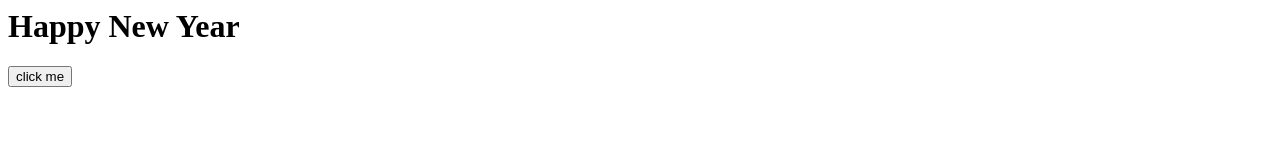
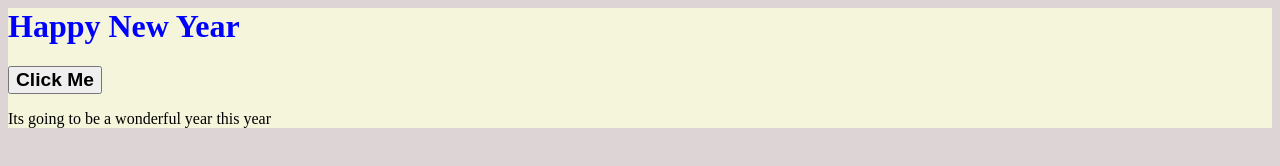
Before and after one commit to Njoroge1980/happynewyear, a plain HTML site: page index.html in a window 1280 px wide. Drawn offline with Linux system fonts and the light colour scheme.

Commit message:
updated narrative in index.html

```diff
--- a/index.html
+++ b/index.html
@@ -1,5 +1,9 @@
 <html>
+    <link rel="stylesheet" href="styles.css">
+    <script src="script.js"></script>
+    <div>
     <h1>Happy New Year</h1>
-        <button>click me</button>
-
+            <button  id = "mybutton" class="w3-button w3-border w3-hover-fuchsia">Click Me </button>
+        <p>Its going to be a wonderful year this year</p>
+    </div>
 </html>
--- /dev/null
+++ b/script.js
@@ -0,0 +1,6 @@
+
+document.getElementById('mybutton').onclick()  = function() {myfunction()}
+
+function myfunction () {
+    document.getElementById("mybutton").innerHTML = "YOU CLICKED ME!";
+}
--- /dev/null
+++ b/styles.css
@@ -0,0 +1,14 @@
+h1 {
+    color: blue;
+}
+div {
+    background-color: beige;
+}
+body {
+    background-color: rgb(221, 213, 213);
+}
+button {
+    font-style:normal;
+    font-size: larger;
+    font-weight: 600;
+}
```
Also changed, not shown: happynewyear.html (deleted, +0 -5 lines), 1 other file.
